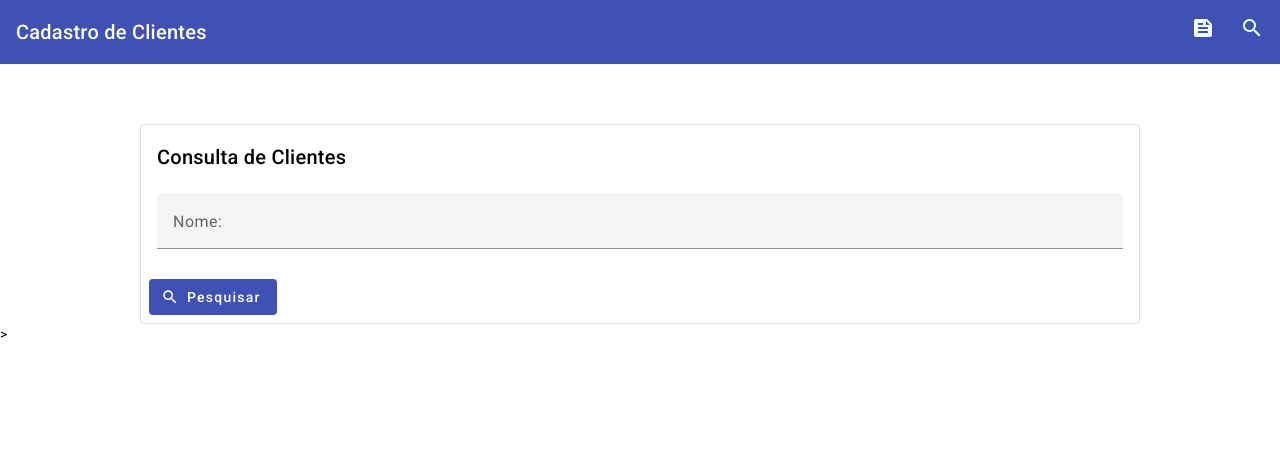
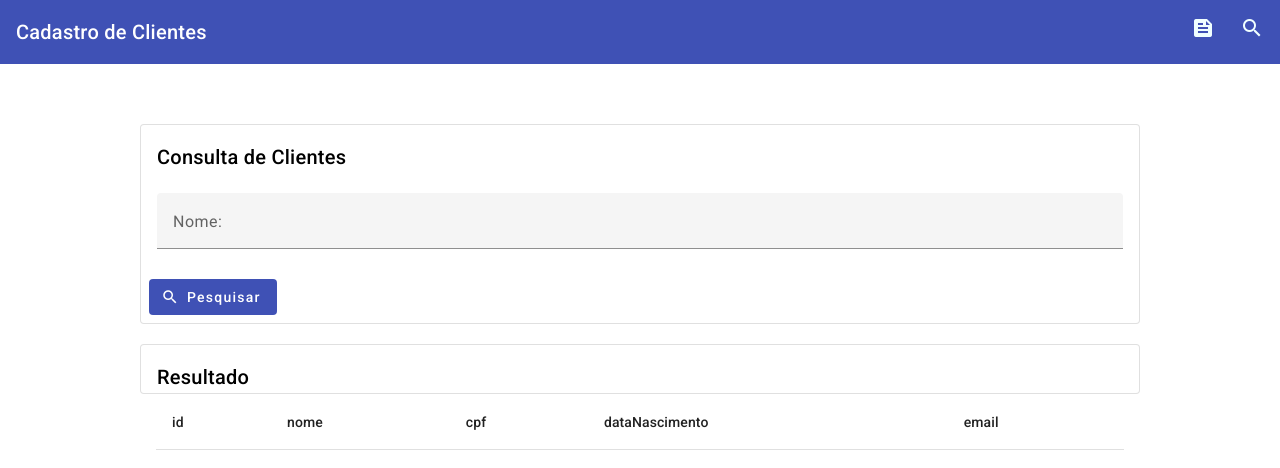
Before and after one commit to siczju/angular, an Angular app in the folder udemy-douglas/crud-angular-material/: page /consulta in a window 1280 px wide. Shown: the top 468 px of the page. Built offline with nearby package versions, Linux system fonts and the light colour scheme.

Commit message:
implementação da table do angular material

```diff
--- a/udemy-douglas/crud-angular-material/src/app/consulta/consulta.component.html
+++ b/udemy-douglas/crud-angular-material/src/app/consulta/consulta.component.html
@@ -26,4 +26,50 @@
             </mat-card>
         </form>
     </div>
-</div>>
+</div>
+
+<div class="container mt-20">
+    <div class="content">
+        <mat-card appearance="outlined">
+                <mat-card-header>
+                    <mat-card-title>Resultado</mat-card-title>
+                </mat-card-header>
+        </mat-card>
+
+        <mat-card-content>
+
+            <table mat-table [dataSource]="listaClientes">
+
+                <ng-container matColumnDef="id">
+                    <th mat-header-cell *matHeaderCellDef>id</th>
+                    <td mat-cell *matCellDef="let cliente">{{cliente.id}}</td>
+                </ng-container>
+
+                <ng-container matColumnDef="nome">
+                    <th mat-header-cell *matHeaderCellDef>nome</th>
+                    <td mat-cell *matCellDef="let cliente">{{cliente.nome}}</td>
+                </ng-container>
+
+                <ng-container matColumnDef="cpf">
+                    <th mat-header-cell *matHeaderCellDef>cpf</th>
+                    <td mat-cell *matCellDef="let cliente">{{cliente.cpf}}</td>
+                </ng-container>
+
+                <ng-container matColumnDef="dataNascimento">
+                    <th mat-header-cell *matHeaderCellDef>dataNascimento</th>
+                    <td mat-cell *matCellDef="let cliente">{{cliente.dataNascimento}}</td>
+                </ng-container>
+
+                <ng-container matColumnDef="email">
+                    <th mat-header-cell *matHeaderCellDef>email</th>
+                    <td mat-cell *matCellDef="let cliente">{{cliente.email}}</td>
+                </ng-container>
+
+                <tr mat-header-row *matHeaderRowDef="colunasTabela"></tr>
+                <tr mat-row *matRowDef="let cliente; columns: colunasTabela"></tr>
+
+            </table>
+
+        </mat-card-content>
+    </div>
+</div>
--- a/udemy-douglas/crud-angular-material/src/app/consulta/consulta.component.ts
+++ b/udemy-douglas/crud-angular-material/src/app/consulta/consulta.component.ts
@@ -1,4 +1,5 @@
 import { Component, OnInit } from '@angular/core';
+import { CommonModule } from '@angular/common'
 import { FormsModule } from '@angular/forms';
 import { MatButtonModule } from '@angular/material/button';
 import { MatCardModule } from '@angular/material/card';
@@ -20,13 +21,15 @@ import { Cliente } from '../cadastro/cliente'
   templateUrl: './consulta.component.html',
   styleUrl: './consulta.component.scss'
 })
-export class ConsultaComponent {
+export class ConsultaComponent implements OnInit {
 
   listaClientes: Cliente[] = [];
+  colunasTabela: string[] = ["id", "nome", "cpf", "dataNascimento", "email"]
 
   constructor(private service: ClienteService) { } // injentando o service de cliente
 
   ngOnInit(){
+    console.log("banana");
     this.listaClientes = this.service.pesquisarClientes('');
   }
 
```
